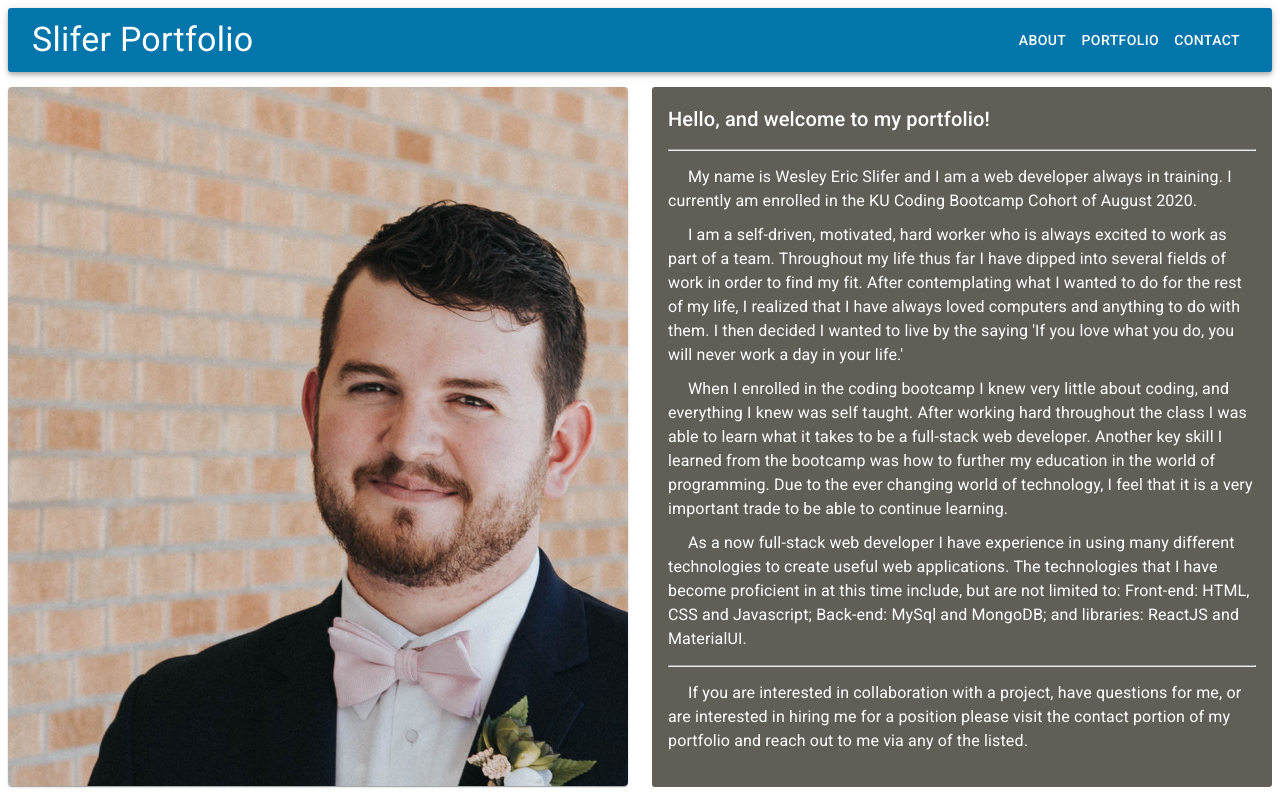
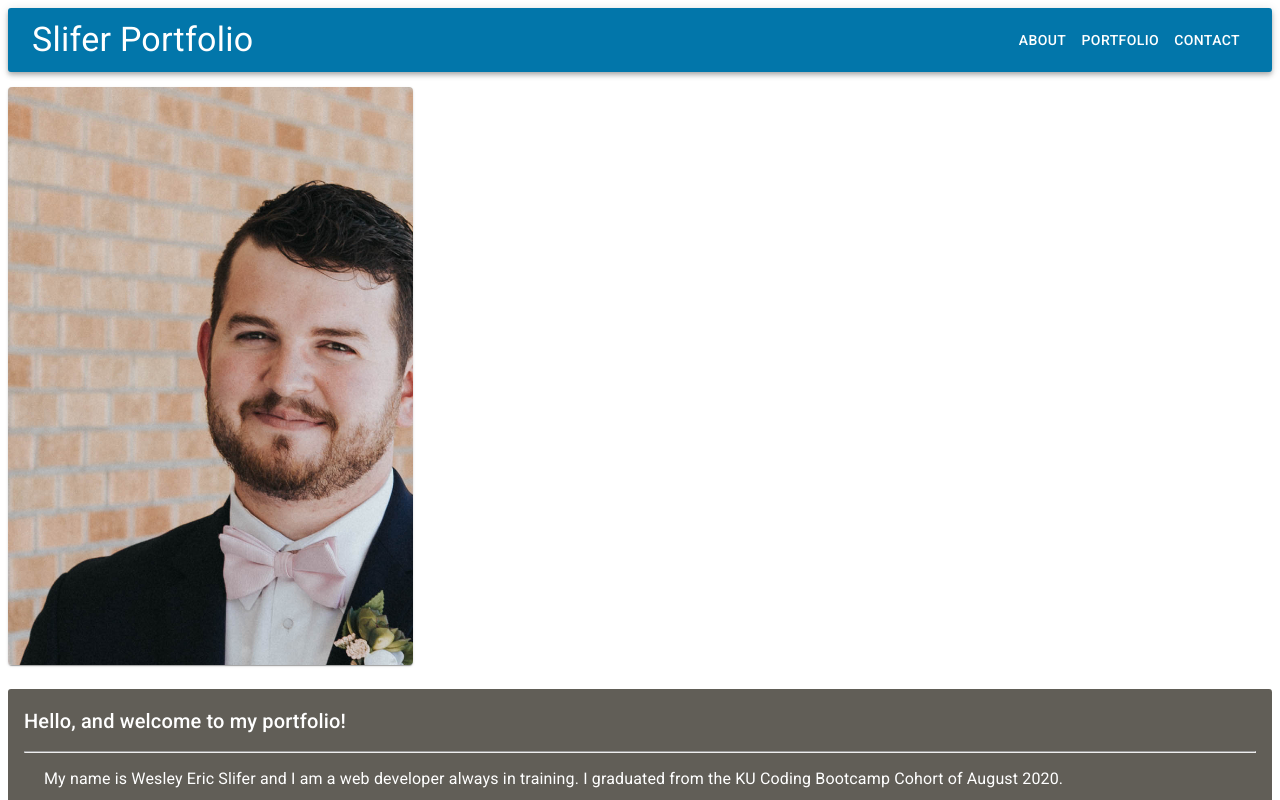
Before and after one commit to wslifer/wslifer.github.io, a React (Create React App) app: page / in a window 1280 px wide. Shown: the top 800 px of the page. Built offline with nearby package versions, Linux system fonts and the light colour scheme.

Commit message:
changes to about page

```diff
--- a/src/pages/About.js
+++ b/src/pages/About.js
@@ -32,7 +32,7 @@ export default function About() {
 
   return (
     <Grid container spacing={3}>
-      <Grid item xs={6}>
+      <Grid item xs={12} sm={6} md={4}>
         <Card item xs={6}>
           <CardMedia
             className={style.picture}
@@ -41,7 +41,7 @@ export default function About() {
           />
         </Card>
       </Grid>
-      <Grid item xs={6}>
+      <Grid item xs={12}>
         <CardContent item xs={6} className={style.about}>
           <Typography variant="h6">
             Hello, and welcome to my portfolio!{" "}
@@ -49,8 +49,8 @@ export default function About() {
           <hr />
           <Typography variant="body1" className={style.textArea}>
             My name is Wesley Eric Slifer and I am a web developer always in
-            training. I currently am enrolled in the KU Coding Bootcamp Cohort
-            of August 2020.
+            training. I graduated from the KU Coding Bootcamp Cohort of August
+            2020.
           </Typography>
           <Typography variant="body1" className={style.textArea}>
             I am a self-driven, motivated, hard worker who is always excited to
```
